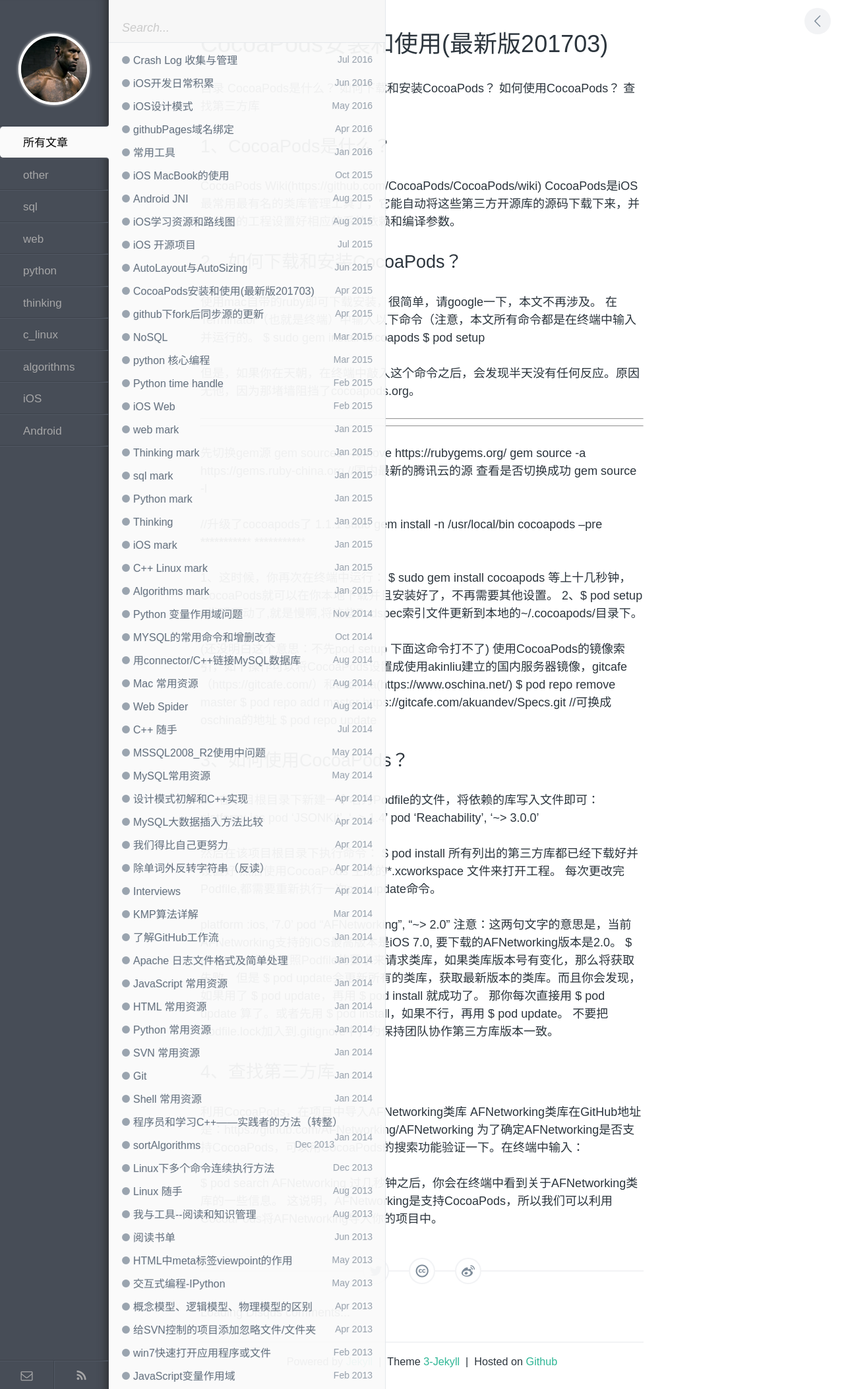
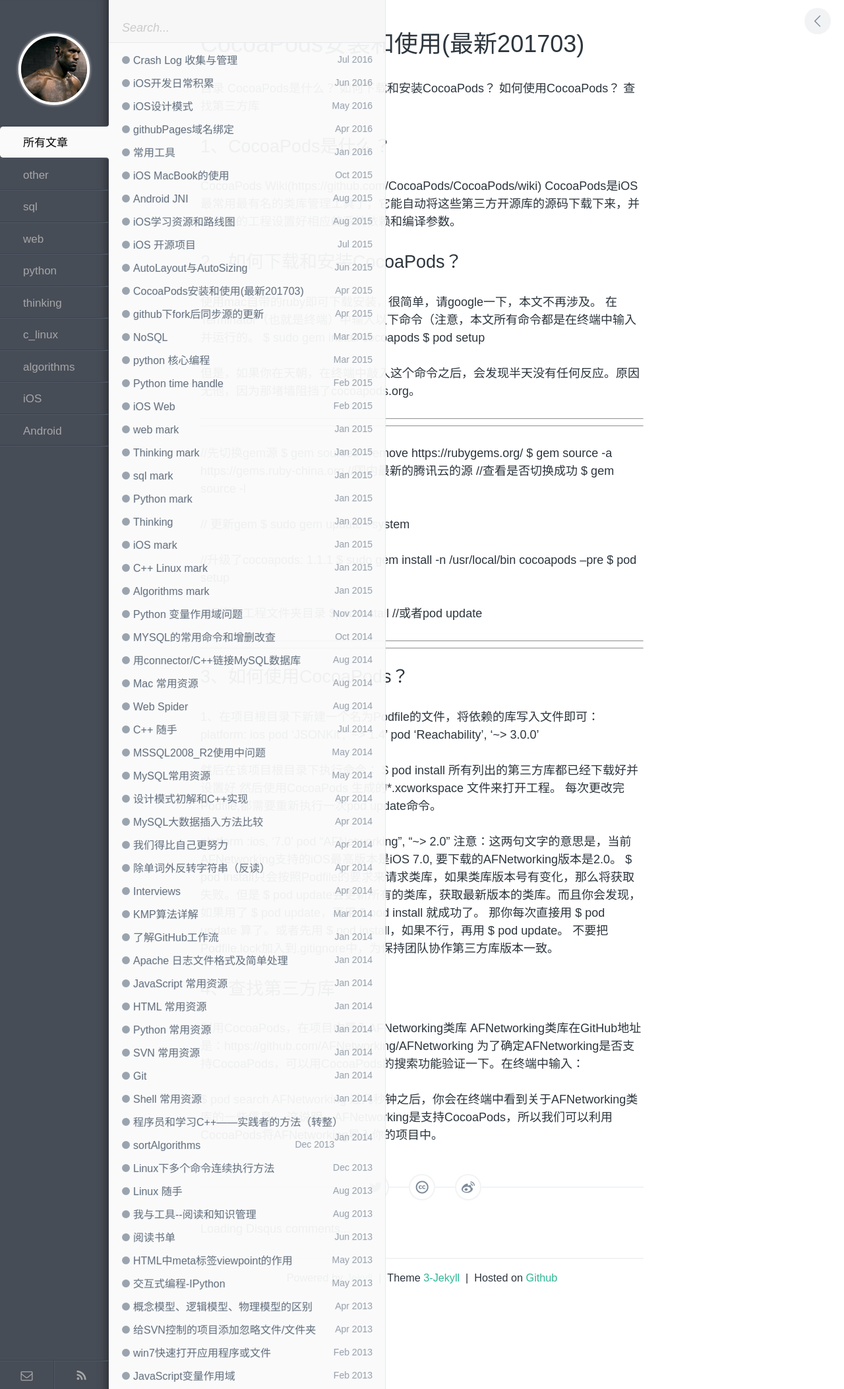
Before and after one commit to zcwsmile/zcwsmile.github.io, a Jekyll site: the page built from _posts/ios/2015-04-20-CocoaPods.md, in a window 1280 px wide. Shown: the whole page at 66% size. Built offline with Jekyll 4.4.1, drawn with Linux system fonts in a browser that asks for light colours; comment, search, counter and statistics services are not loaded.

Commit message:
pod 更新方法

```diff
--- a/_posts/ios/2015-04-20-CocoaPods.md
+++ b/_posts/ios/2015-04-20-CocoaPods.md
@@ -1,9 +1,9 @@
 ---
 layout: post
-title: CocoaPods安装和使用(最新版201703)
+title: CocoaPods安装和使用(最新201703)
 category: iOS
 tags: iOS CocoaPods Pods
-keywords: CocoaPods Pods ios
+keywords: CocoaPods Pods 更新 安装
 description: CocoaPods
 ---
 
@@ -27,29 +27,26 @@
 
 但是，如果你在天朝，在终端中敲入这个命令之后，会发现半天没有任何反应。原因无他，因为那堵墙阻挡了cocoapods.org。
 
-*********************************
-*********************************
-先切换gem源
-gem sources --remove https://rubygems.org/
-gem source -a https://gems.ruby-china.org        //国内最新的腾讯云的源
-查看是否切换成功
-gem source -l
+******************************************************************
+******************************************************************
+//先切换gem源
+$ gem sources --remove https://rubygems.org/
+$ gem source -a https://gems.ruby-china.org        //国内最新的腾讯云的源
+//查看是否切换成功
+$ gem source -l
 
-//升级了cocoapods了 1.1.1
-sudo gem install -n /usr/local/bin cocoapods --pre
-*******************************
-*******************************
+// 更新gem
+$ sudo gem update --system
 
-1、这时候，你再次在终端中运行：
-$ sudo gem install cocoapods
-等上十几秒钟，CocoaPods就可以在你本地下载并且安装好了，不再需要其他设置。
-2、$ pod setup   //发现不动了,就是慢啊,将这些Podspec索引文件更新到本地的~/.cocoapods/目录下。
+//升级了cocoapods: 1.1.1
+$ sudo gem install -n /usr/local/bin cocoapods --pre
+$ pod setup
 
-(还没明白这个意思：不先pod setup 下面这命令打不了)
-使用CocoaPods的镜像索引，如下操作可以将CocoaPods设置成使用akinliu建立的国内服务器镜像，gitcafe（https://gitcafe.com/）和oschina(https://www.oschina.net/)
-$ pod repo remove master
-$ pod repo add master https://gitcafe.com/akuandev/Specs.git   //可换成oschina的地址
-$ pod repo update
+//切换到工程文件夹目录
+$pod install   //或者pod update
+
+******************************************************************
+******************************************************************
 
 ## 3、如何使用CocoaPods？
 
```
